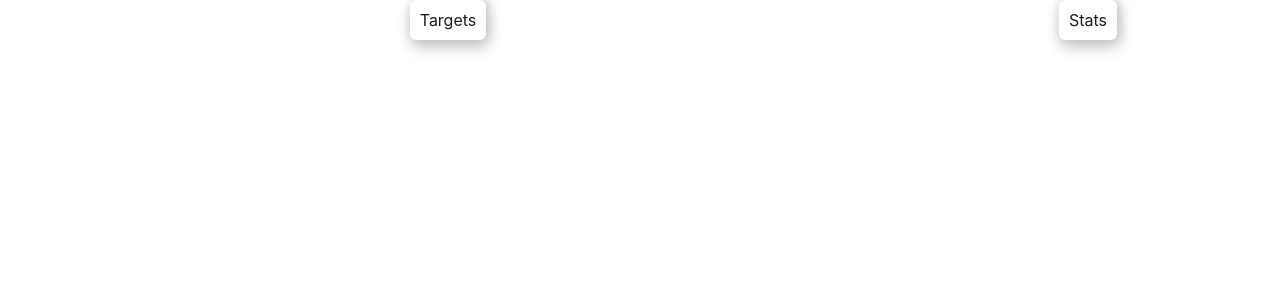
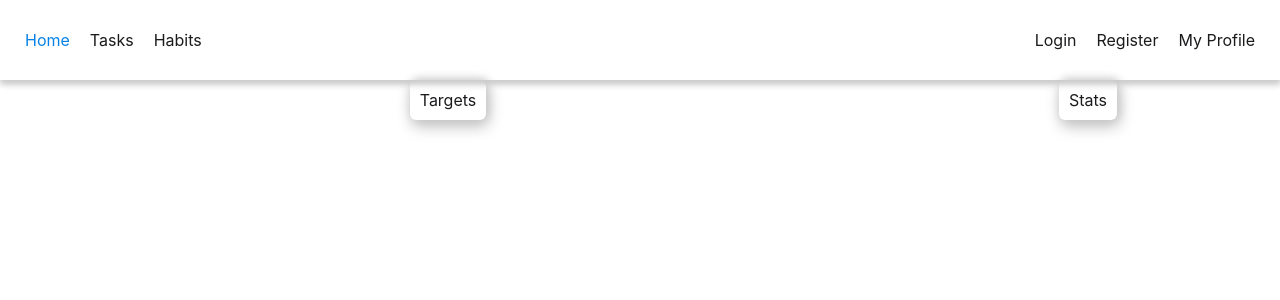
Before and after one commit to kubaslawski/self-dev-app-react, a React (Create React App) app: page / in a window 1280 px wide. Shown: the top 300 px of the page. Built offline with nearby package versions, Linux system fonts and the light colour scheme.

Commit message:
Creating Navbar component - moved BrowserRouter into App.tsx

```diff
--- a/src/App.tsx
+++ b/src/App.tsx
@@ -1,32 +1,21 @@
 import React from 'react';
-import logo from './logo.svg';
 import "./global/styles/global-styles.css"
 import './App.css';
+// components
 import Routing from "./routing/routing";
+import Navbar from "./components/Navbar/Navbar";
+import {BrowserRouter} from "react-router-dom";
 
 function App() {
   return (
     <div>
       <main>
-        <Routing/>
+        <BrowserRouter>
+          <Navbar/>
+          <Routing/>
+        </BrowserRouter>
       </main>
     </div>
-    // <div className="App">
-    //   <header className="App-header">
-    //     <img src={logo} className="App-logo" alt="logo" />
-    //     <p>
-    //       Edit <code>src/App.tsx</code> and save to reload.
-    //     </p>
-    //     <a
-    //       className="App-link"
-    //       href="https://reactjs.org"
-    //       target="_blank"
-    //       rel="noopener noreferrer"
-    //     >
-    //       Learn React
-    //     </a>
-    //   </header>
-    // </div>
   );
 }
 
--- /dev/null
+++ b/src/components/Navbar/Navbar.module.css
@@ -0,0 +1,28 @@
+.navbarContainer {
+  position: sticky;
+  width: 100%;
+  height: 80px;
+  box-shadow: 0 4px 6px var(--shadow-1), 2px 0 10px var(--shadow-2);
+  top: 0;
+  left: 0;
+}
+
+.linksContainer {
+  display: flex;
+  place-content: space-between;
+  height: 100%;
+}
+
+.leftLinks, .rightLinks {
+  display: flex;
+  justify-content: center;
+  margin: auto 15px;
+}
+
+.link {
+  margin: auto 10px;
+}
+
+.active, .link:hover {
+  color: var(--primary);
+}
--- /dev/null
+++ b/src/components/Navbar/Navbar.tsx
@@ -0,0 +1,43 @@
+import React from "react";
+import styles from "./Navbar.module.css";
+import {Link, useLocation} from "react-router-dom";
+
+const Navbar: React.FC = () => {
+
+	const location = useLocation();
+	console.log(location)
+
+	return (
+		<nav className={styles.navbarContainer}>
+			<div className={styles.linksContainer}>
+				<div className={styles.leftLinks}>
+					<Link className={[styles.link, location.pathname === "/" ? styles.active : ""].join(" ")} to={"/home"}>
+						Home
+					</Link>
+					<Link className={[styles.link, location.pathname === "/tasks" ? styles.active : ""].join(" ")} to={"/tasks"}>
+						Tasks
+					</Link>
+					<Link className={[styles.link, location.pathname === "/habits" ? styles.active : ""].join(" ")} to={"/habits"}>
+						Habits
+					</Link>
+				</div>
+				<div className={styles.rightLinks}>
+					<Link
+						className={[styles.link, location.pathname === "/login" ? styles.active : ""].join(" ")}
+						to={"/auth/login"}
+					>
+						Login
+					</Link>
+					<Link className={[styles.link, location.pathname === "/signup" ? styles.active : ""].join(" ")} to={"/auth/signup"}>
+						Register
+					</Link>
+					<Link className={[styles.link, location.pathname === "/my-profile" ? styles.active : ""].join(" ")} to={"/my-profile"}>
+						My Profile
+					</Link>
+				</div>
+			</div>
+		</nav>
+	);
+};
+
+export default Navbar;
--- a/src/routing/routing.tsx
+++ b/src/routing/routing.tsx
@@ -1,11 +1,11 @@
 import React from 'react';
-import {Route, Routes, BrowserRouter} from "react-router-dom";
+import {Route, Routes} from "react-router-dom";
 // routes
 import {paths} from "./paths";
 
 const Routing: React.FC = () => {
+
 	return (
-		<BrowserRouter>
 			<Routes>
 				{Object.entries(paths).map(([key, value]) => {
 					return (
@@ -13,7 +13,6 @@ const Routing: React.FC = () => {
 					)
 				})}
 			</Routes>
-		</BrowserRouter>
 	);
 };
 
```
